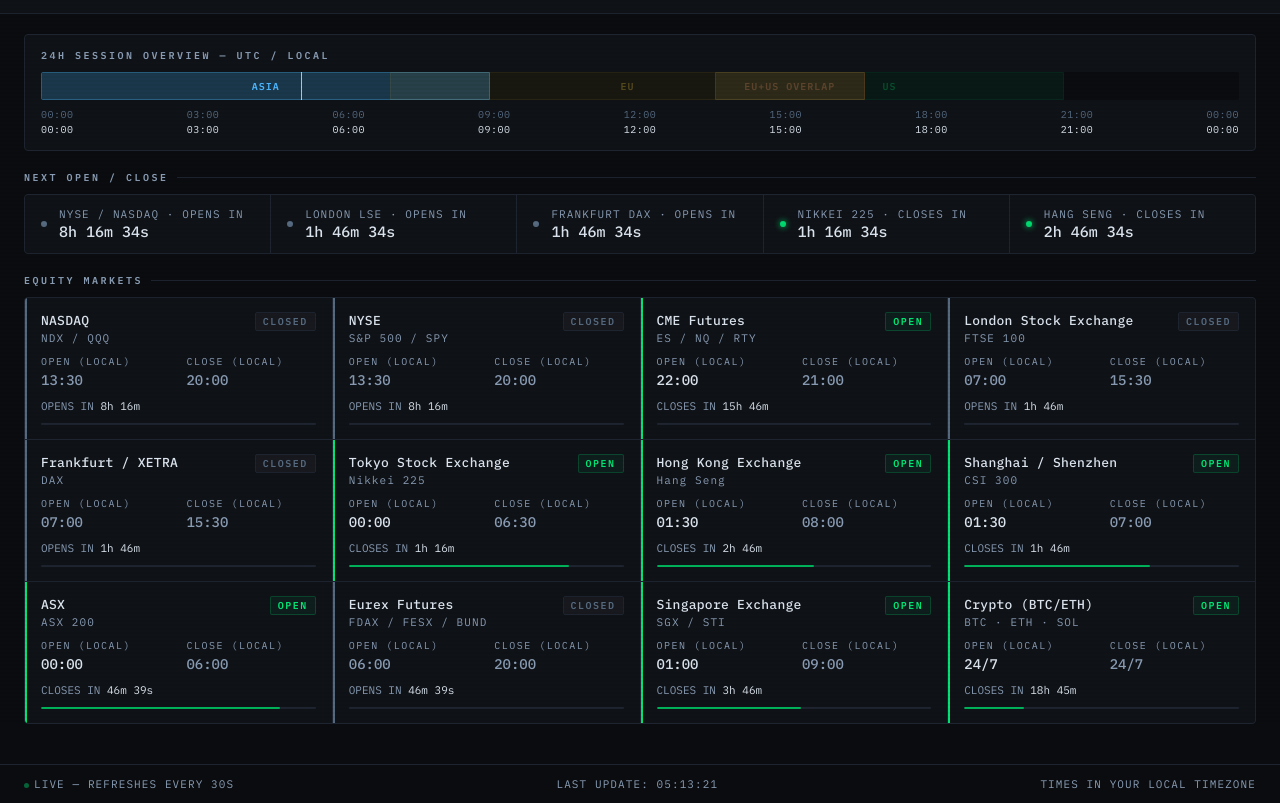
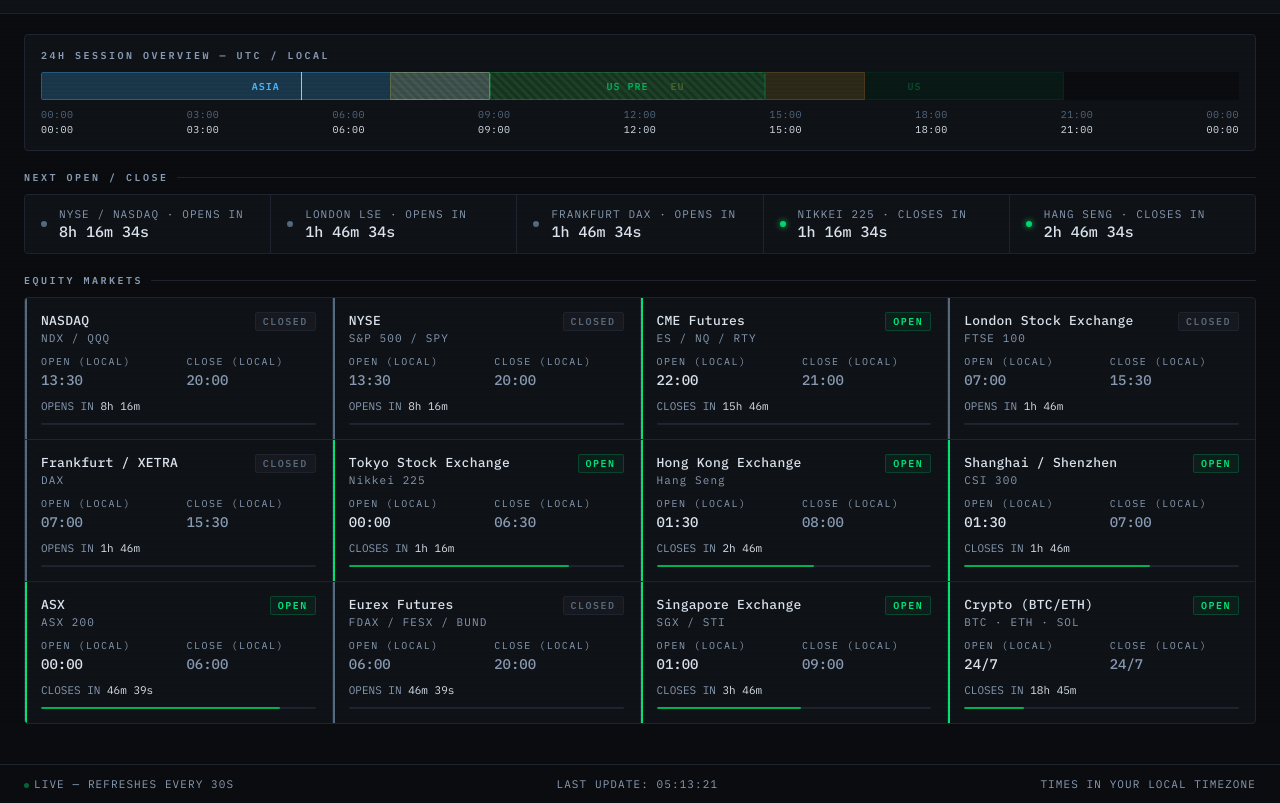
Before and after one commit to toykid26/mktclock, a plain HTML site: page mkt-watch.html in a window 1280 px wide. Shown: the part 76-879 px from the top of the page. Drawn offline with Linux system fonts and the light colour scheme.

Commit message:
v1.1.0 - hatch pre-market on session bar

```diff
--- a/mkt-watch.html
+++ b/mkt-watch.html
@@ -157,6 +157,17 @@
   .session-block.europe { background: rgba(255,215,64,0.2); color: var(--yellow); border: 1px solid rgba(255,215,64,0.25); }
   .session-block.us { background: rgba(0,230,118,0.2); color: var(--green); border: 1px solid rgba(0,230,118,0.25); }
   .session-block.overlap { background: rgba(255,100,50,0.35); color: #ff9060; border: 1px solid rgba(255,100,50,0.4); }
+
+  .session-block.pre-market {
+    background-image: repeating-linear-gradient(
+      45deg,
+      transparent,
+      transparent 3px,
+      rgba(255,255,255,0.07) 3px,
+      rgba(255,255,255,0.07) 6px
+    );
+    opacity: 0.75;
+  }
 
   .time-ruler {
     display: flex;
@@ -602,10 +613,12 @@
 
 // UTC hours [start, end] for session timeline blocks
 const SESSIONS = [
-  { label: 'ASIA', start: 0, end: 9, cls: 'asia' },
-  { label: 'EU', start: 7, end: 16.5, cls: 'europe' },
-  { label: 'US', start: 13.5, end: 20.5, cls: 'us' },
-  { label: 'EU+US OVERLAP', start: 13.5, end: 16.5, cls: 'overlap' },
+  { label: 'ASIA',          start: 0,    end: 9,    cls: 'asia'    },
+  { label: 'EU PRE',        start: 7,    end: 9,    cls: 'europe',  pre: true },
+  { label: 'EU',            start: 9,    end: 16.5, cls: 'europe'  },
+  { label: 'US PRE',        start: 9,    end: 14.5, cls: 'us',      pre: true },
+  { label: 'US',            start: 14.5, end: 20.5, cls: 'us'      },
+  { label: 'EU+US OVERLAP', start: 14.5, end: 16.5, cls: 'overlap' },
 ];
 
 const FX_PAIRS = [
@@ -807,13 +820,13 @@
   SESSIONS.forEach(s => {
     const div = document.createElement('div');
     div.className = `session-block ${s.cls}`;
-    div.style.left   = `${(s.start / 24) * 100}%`;
-    div.style.width  = `${((s.end - s.start) / 24) * 100}%`;
+    div.style.left  = `${(s.start / 24) * 100}%`;
+    div.style.width = `${((s.end - s.start) / 24) * 100}%`;
 
-    // Is this session currently active?
     const active = utcH >= s.start && utcH < s.end;
     div.classList.add(active ? 'active' : 'inactive');
     if (s.end - s.start > 2) div.textContent = s.label;
+    if (s.pre) div.classList.add('pre-market');
     timeline.insertBefore(div, needle);
   });
 }
```
